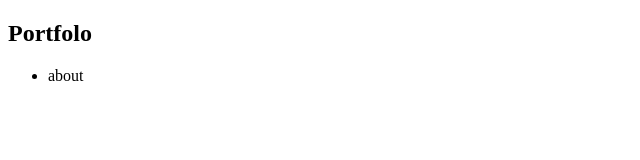
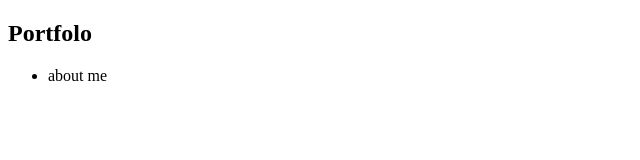
Before and after one commit to FRYM-S/swe-363-231, a plain HTML site: page index.html in a window 1280 px wide. Shown: the full height of the page, 0-640 px from the left. Drawn offline with Linux system fonts and the light colour scheme.

Commit message:
Update index.html

```diff
--- a/index.html
+++ b/index.html
@@ -8,7 +8,7 @@
 <body>
     <h2>Portfolo</h2>
     <ul>
-        <li>about</li>
+        <li>about me</li>
     </ul>
 </body>
 </html>
```
